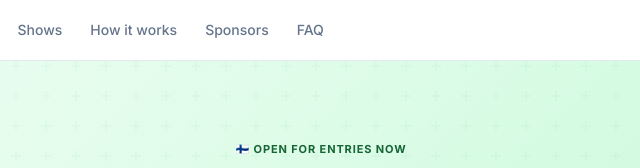
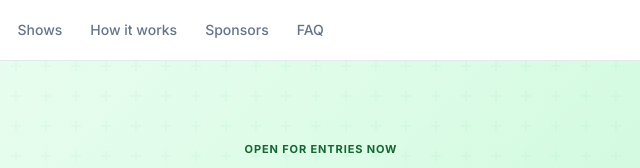
Before and after one commit to iblybibly1/Online-N-yttely-Suomi, a plain HTML site: page index.html in a window 1280 px wide. Shown: the top 168 px of the page, 319-959 px from the left. Drawn offline with Linux system fonts and the light colour scheme.

Commit message:
Remove Finland flag emoji from section label

```diff
--- a/index.html
+++ b/index.html
@@ -50,7 +50,7 @@
     <!-- HERO -->
     <section class="hero">
       <div class="hero-content">
-        <div class="section-label" style="margin-bottom:16px">🇫🇮 Open for entries now</div>
+        <div class="section-label" style="margin-bottom:16px">Open for entries now</div>
         <h1>Finland's <span>Online</span><br>Pet Shows</h1>
         <p>Compete from home with your horse, dog, cat, or small animal — get judged by licensed professionals,<br>and win real rosettes posted to your door.</p>
         <div class="hero-actions">
```
